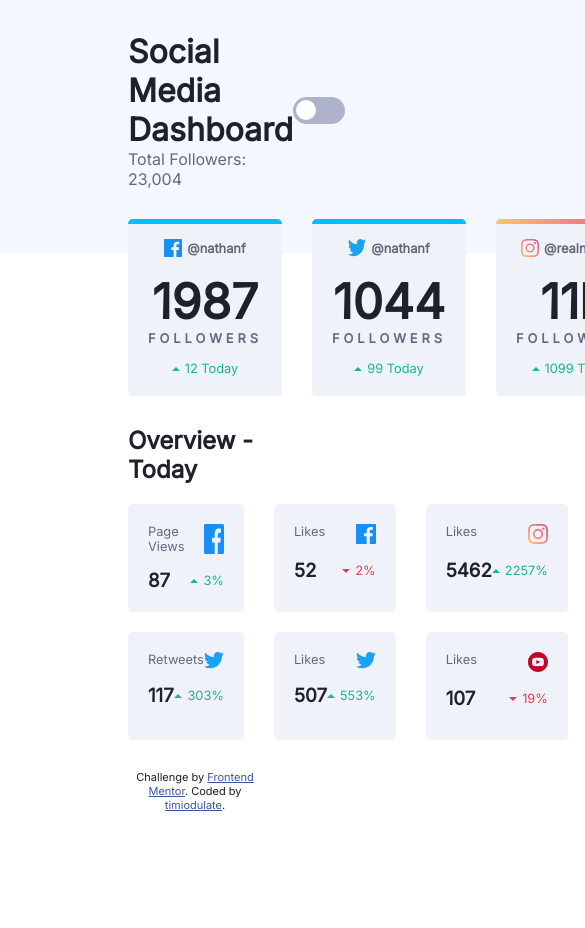
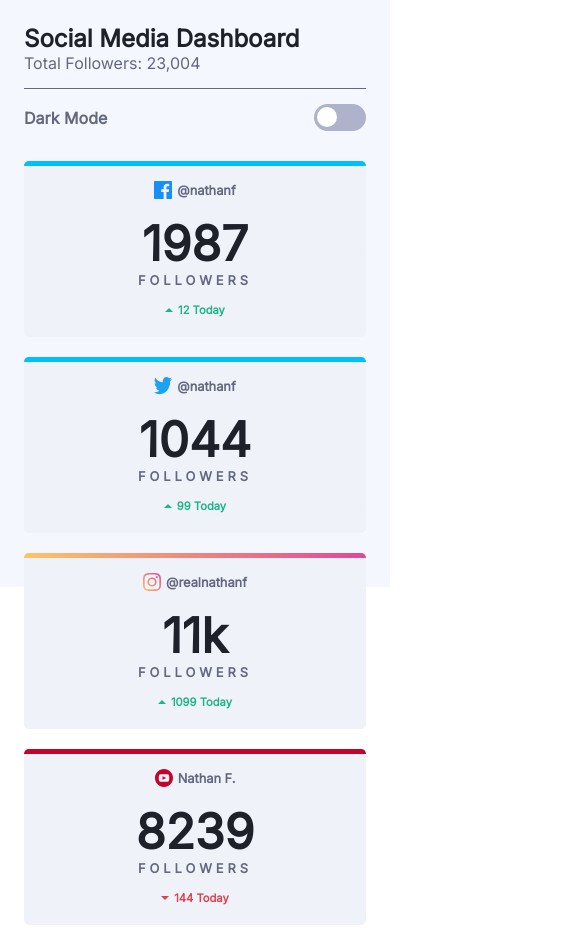
Before and after one commit to timiodulate/Social-Media-Dashboard-With-Theme-Switcher, a plain HTML site: page index.html in a window 390 px wide. Shown: the top 928 px of the page, 585 px wide, since content can reach past the window. Before the commit the page ends 844 px from the top, so only its background shows below. Drawn offline with Linux system fonts and the light colour scheme.

Commit message:
added responsiveness

```diff
--- a/css/style.css
+++ b/css/style.css
@@ -6,20 +6,13 @@
 }
 
 html {
-    /* height: 100%; */
-    font-family: 'Montserrat';
-    /* width: 100%; */
-    /* border: solid white; */
-
-/*
-    display: flex;
-    align-items: center;
-    justify-items: center; */
+    font-family: 'Inter', sans-serif;
 
     --bg: hsl(0, 0%, 100%);
     --bg-top: hsl(225, 100%, 98%);
     --toggle: hsl(0, 0%, 100%);
     --card-bg: hsl(227, 47%, 96%);
+    --card-toggle: hsl(226, 52%, 92%);
     --grey-text: hsl(228, 12%, 44%);
     --text: hsl(230, 17%, 14%);
 }
@@ -29,6 +22,7 @@ html[data-theme = 'dark'] {
     --bg-top: hsl(232, 19%, 15%);
     --toggle: hsl(232, 19%, 15%);
     --card-bg: hsl(228, 28%, 20%);
+    --card-toggle: hsl(228, 30%, 26%);
     --grey-text:hsl(228, 34%, 66%);
     --text: hsl(0, 0%, 100%);
 }
@@ -36,11 +30,11 @@ html[data-theme = 'dark'] {
 body {
     background: linear-gradient(var(--bg-top) 0%, var(--bg-top) 30%, var(--bg) 0%,  var(--bg) 100%);
     padding: 2rem 8rem 4rem;
-    height: 100vh;
-    font-family: 'Inter', sans-serif;
     font-weight: 400;
-    width: 100%;
+    /* height: 100vh; */
+    /* width: 100%; */
 }
+
 
 
 /* Header */
@@ -50,6 +44,7 @@ header {
     align-items: center;
     color: var(--text);
     margin-bottom: 30px;
+    /* width: 100vh; */
 }
 header .title h2 {
     font-size: 2rem;
@@ -58,7 +53,12 @@ header .title p {
     color: var(--grey-text);
 }
 header .mode {
+    display: flex;
+    align-items: center;
+}
+header .mode #modeText {
     font-weight: 700;
+    margin-right: 10px;
 }
 input[type=checkbox]{
     height: 0;
@@ -104,10 +104,12 @@ label:active:after{
 /* Main section-SocialCards */
 section {
     display: grid;
-    grid-template-columns: repeat(4, 1fr);
+    grid-template-columns: repeat(4, auto);
     column-gap: 30px;
     row-gap: 20px;
     margin-bottom: 30px;
+    /* width: 100vh; */
+    /* margin: 0 8rem; */
 }
 section .card {
     position: relative;
@@ -120,7 +122,7 @@ section .card {
     cursor: pointer;
 }
 .card:hover {
-    background-color: hsl(228, 30%, 26%);
+    background-color: var(--card-toggle);
 }
 .card::after{
     content: '';
@@ -174,13 +176,15 @@ section .card {
 }
 .rank #up {
     color: hsl(163, 72%, 41%);
-    font-size: .8rem;
+    font-size: .7rem;
     margin-left: 5px;
+    font-weight: 700;
 }
 .rank #down {
     color: hsl(356, 69%, 56%);
-    font-size: .8rem;
+    font-size: .7rem;
     margin-left: 5px;
+    font-weight: 700;
 }
 
 
@@ -203,6 +207,7 @@ section .card {
 .overview .card .page p {
     font-size: .8rem;
     color: var(--grey-text);
+    font-weight: 700;
 }
 .overview .card .count {
     display: flex;
@@ -216,7 +221,7 @@ section .card {
 
 
 .attribution {
-    font-size: 11px;
+    font-size: .75rem;
     text-align: center;
     color: var(--text);
 }
@@ -225,22 +230,16 @@ section .card {
 }
 
 
-/* @media only screen and (max-width: 375px){
 
-} */
-@media only screen and (max-width: 375px){
-
+@media only screen and (max-width: 765px) {
     body {
-        padding: 2rem;
+        padding: 1.5rem;
     }
 
     header {
         flex-direction: column;
-        /* justify-content: space-between; */
-        /* justify-content: center; */
         align-items: flex-start;
     }
-
     header .title {
         align-self: start;
         margin-bottom: 15px;
@@ -249,14 +248,55 @@ section .card {
         border-bottom: solid 1px var(--grey-text);
     }
     header .title h2 {
-        font-size: 1rem;
-        /* text-align: left; */
+        font-size: 1.5rem;
     }
     header .mode {
         color: var(--grey-text);
+        justify-content: space-between;
+        width: 100%;
+    }
+
+    section {
+        grid-template-columns: 1fr 1fr;
+    }
+
+    .overview {
+        /* content: none; */
+        row-gap: 15px;
+    }
+}
+@media only screen and (max-width: 576px){
+
+    body {
+        padding: 1.5rem;
+    }
+
+    header {
+        flex-direction: column;
+        align-items: flex-start;
+    }
+    header .title {
+        align-self: start;
+        margin-bottom: 15px;
+        padding-bottom: 15px;
+        width: 100%;
+        border-bottom: solid 1px var(--grey-text);
+    }
+    header .title h2 {
+        font-size: 1.5rem;
+    }
+    header .mode {
+        color: var(--grey-text);
+        justify-content: space-between;
+        width: 100%;
     }
 
     section {
         grid-template-columns: 1fr;
     }
+
+    .overview {
+        /* content: none; */
+        row-gap: 15px;
+    }
 }
--- a/index.html
+++ b/index.html
@@ -20,6 +20,7 @@
       <p>Total Followers: 23,004</p>
     </div>
     <div class="mode">
+      <p id="modeText">Dark Mode</p>
       <input type="checkbox" name="theme" id="switch"/><label for="switch">Toggle</label>
     </div>
   </header>
--- a/js/app.js
+++ b/js/app.js
@@ -1,12 +1,15 @@
 var checkbox = document.querySelector('input[name=theme]');
+var mode = document.getElementById('modeText')
 
 checkbox.addEventListener('change', function() {
     if(this.checked) {
         trans()
         document.documentElement.setAttribute('data-theme', 'dark')
+        // mode.textContent = 'Dark Mode'
     } else {
         trans()
         document.documentElement.setAttribute('data-theme', 'light')
+        // mode.textContent ='Light Mode'
     }
 })
 
```
